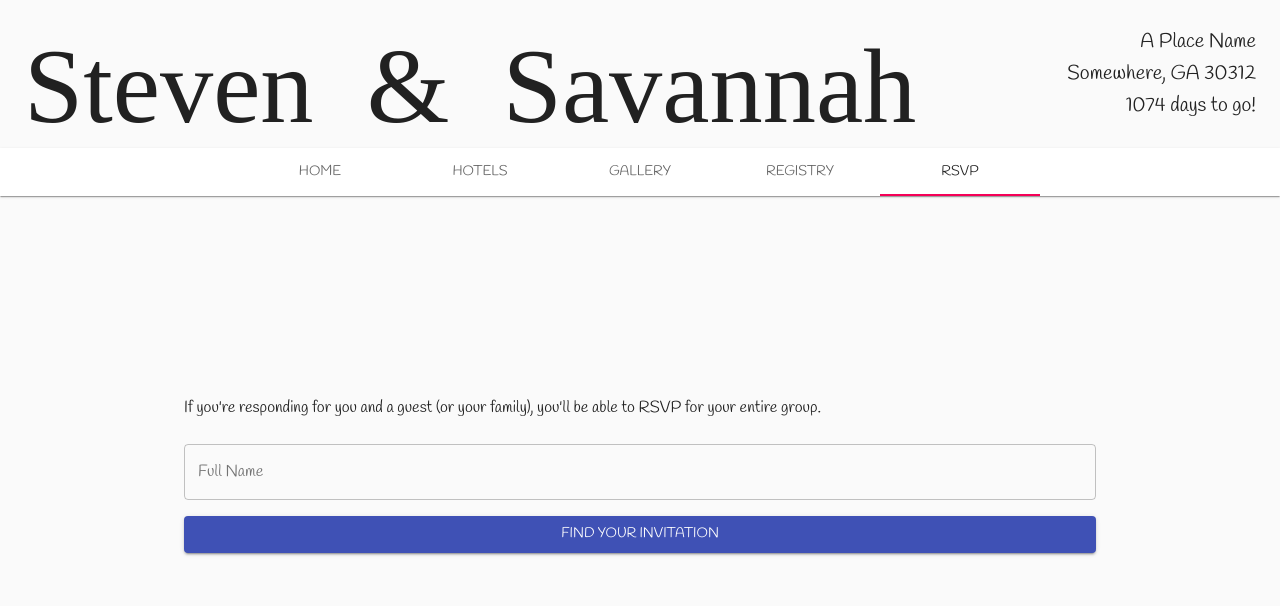
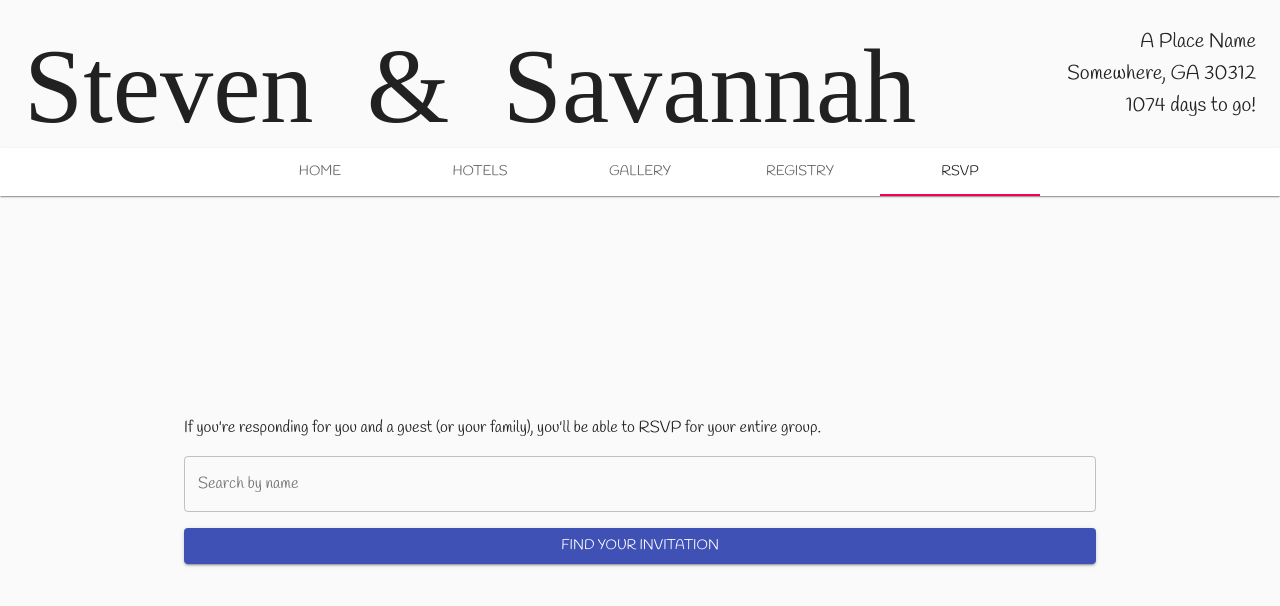
Before and after one commit to imle/wedding-frontend, a React (Create React App) app: page /rsvp in a window 1280 px wide. Shown: the top 606 px of the page. Built offline with nearby package versions, Linux system fonts and the light colour scheme; a web font is replaced by a local one.

Commit message:
Another good state

```diff
--- a/src/public/App.tsx
+++ b/src/public/App.tsx
@@ -1,7 +1,6 @@
 import React from "react";
 import {Redirect, Route, RouteComponentProps, Switch} from "react-router-dom";
 import {createStyles, Theme, withStyles, WithStyles} from "@material-ui/core/styles";
-import Container from "@material-ui/core/Container";
 import Grid from "@material-ui/core/Grid";
 import Typography from "@material-ui/core/Typography";
 import Hidden from "@material-ui/core/Hidden";
@@ -19,14 +18,17 @@ import RSVPSearch from "./RSVPSearch";
 
 const styles = (theme: Theme) => createStyles({
   root: {
+    height: "100%",
     display: "flex",
     flexDirection: "column",
-    minHeight: "100%",
   },
-  container: {
-    padding: 0,
-    backgroundColor: theme.palette.background.default,
+  content: {
+    flex: 1,
+    flexGrow: 1,
+    overflow: "auto",
   },
+  header: {},
+  footer: {},
   title: {
     marginTop: theme.spacing(3),
     // fontFamily: `cursive`,
@@ -56,9 +58,6 @@ const styles = (theme: Theme) => createStyles({
     bottom: 0,
     left: 0,
     right: 0,
-  },
-  footer: {
-    marginTop: "auto",
   },
 });
 
@@ -99,9 +98,8 @@ class App extends React.Component<Props, State> {
     const {classes} = this.props;
 
     return (
-      <Box className={classes.root}>
-        <Container className={classes.container} maxWidth="xl">
-          <Grid container>
+      <Box className={classes.root} maxWidth={"xl"}>
+        <Box className={classes.header}>
           <Grid item xs={12}>
             <Hidden smDown>
               <Grid container alignItems={"center"} className={classes.title_space}>
@@ -130,7 +128,8 @@ class App extends React.Component<Props, State> {
               <DesktopNav page={this.state.page} setPage={this.setPage}/>
             </Grid>
           </Hidden>
-            <Grid item xs={12}>
+        </Box>
+        <Box className={classes.content}>
           <Switch>
             <Route path="/hotels" exact>
               {/*<Hotels />*/}
@@ -141,7 +140,7 @@ class App extends React.Component<Props, State> {
             <Route path="/registry" exact>
               {/*<Registry />*/}
             </Route>
-                <Route path="/rsvp/:rsvp_code" exact render={(match: RouteComponentProps<{rsvp_code: string}>) => (
+            <Route path="/rsvp/:rsvp_code" exact render={(match: RouteComponentProps<{ rsvp_code: string }>) => (
               <RSVPByCode code={match.match.params.rsvp_code}/>
             )}/>
             <Route path="/rsvp" exact>
@@ -154,11 +153,10 @@ class App extends React.Component<Props, State> {
               <Redirect to={{pathname: "/"}}/>
             </Route>
           </Switch>
-            </Grid>
-          </Grid>
-        </Container>
+        </Box>
+        <Box className={classes.footer}>
           <Hidden smUp>
-          <Box className={classes.footer}>
+            <Box>
               <BottomNavigation/>
             </Box>
             <Box className={classes.mobile_nav}>
@@ -166,6 +164,7 @@ class App extends React.Component<Props, State> {
             </Box>
           </Hidden>
         </Box>
+      </Box>
     );
   }
 }
--- a/src/public/RSVPByCode.tsx
+++ b/src/public/RSVPByCode.tsx
@@ -3,24 +3,16 @@ import {createStyles, Theme, withStyles, WithStyles} from "@material-ui/core/sty
 import Container from "@material-ui/core/Container";
 import Grid from "@material-ui/core/Grid";
 import Typography from "@material-ui/core/Typography";
-import {ErrorResponse, Invitee, InviteeRsvpCodeResponse} from "../types/invitee";
-import {CircularProgress} from "@material-ui/core";
+import {Party} from "../types/invitee";
+import {ErrorResponse, RsvpCodeResponse} from "../types/responses";
+import {Card, CircularProgress} from "@material-ui/core";
 import Button from "@material-ui/core/Button";
 import {Link as RouterLink} from "react-router-dom";
+import Box from "@material-ui/core/Box";
 
 const styles = (theme: Theme) => createStyles({
   root: {
-    paddingTop: "calc(50vh - 200px)",
-    display: "flex",
-    flexDirection: "column",
-    justifyContent: "center",
-  },
-  form: {
-    display: "block",
-    width: "100%",
-  },
-  margin: {
-    margin: theme.spacing(1, 0),
+    height: "100%",
   },
 });
 
@@ -30,14 +22,14 @@ interface Props extends WithStyles<typeof styles> {
 
 interface State {
   searching: boolean;
-  invitee: Invitee | null;
+  party: Party | null;
   error?: string;
 }
 
 class RSVPByCode extends React.Component<Props, State> {
   state: State = {
     searching: false,
-    invitee: null,
+    party: null,
   };
 
   componentDidMount() {
@@ -59,14 +51,14 @@ class RSVPByCode extends React.Component<Props, State> {
 
         return response.json()
       })
-      .then((data: ErrorResponse | InviteeRsvpCodeResponse) => {
+      .then((data: ErrorResponse | RsvpCodeResponse) => {
         if ("error" in data) throw data;
 
         return data;
       })
-      .then((data: InviteeRsvpCodeResponse) => {
+      .then((data: RsvpCodeResponse) => {
         this.setState({
-          invitee: data.invitee,
+          party: data.party,
           searching: false,
         });
       })
@@ -97,15 +89,24 @@ class RSVPByCode extends React.Component<Props, State> {
     if (this.state.error) {
       return (
         <Container className={classes.root} maxWidth="md">
-          <Grid container justify="center" spacing={2}>
+          <Grid
+            style={{
+              height: "100%",
+            }}
+            container
+            direction="row"
+            justify="center"
+            alignItems="center"
+            spacing={0}
+          >
             <Grid item xs={12}>
               <Typography align={"center"}>
                 {this.state.error}
               </Typography>
             </Grid>
             <Grid item xs={4}>
+              <Box mt={2} mb={2}>
                 <Button
-                className={classes.margin}
                   variant={"contained"}
                   color={"primary"}
                   fullWidth
@@ -114,10 +115,11 @@ class RSVPByCode extends React.Component<Props, State> {
                 >
                   Search By Name
                 </Button>
+              </Box>
             </Grid>
             <Grid item xs={4}>
+              <Box mt={2} mb={2}>
                 <Button
-                className={classes.margin}
                   variant={"contained"}
                   color={"primary"}
                   fullWidth
@@ -125,13 +127,14 @@ class RSVPByCode extends React.Component<Props, State> {
                 >
                   Try Another Code
                 </Button>
+              </Box>
             </Grid>
           </Grid>
         </Container>
       );
     }
 
-    if (this.state.invitee === null) {
+    if (!this.state.party) {
       return (
         <CircularProgress/>
       );
@@ -139,17 +142,26 @@ class RSVPByCode extends React.Component<Props, State> {
 
     return (
       <Container className={classes.root} maxWidth="md">
-        <Grid container justify="center" spacing={2}>
+        <Grid
+          style={{
+            height: "100%",
+          }}
+          container
+          direction="row"
+          justify="center"
+          alignItems="center"
+          spacing={0}
+        >
           <Grid item xs={12}>
+            <Card>
               <Typography align={"center"}>
-              Name: {this.state.invitee.name}
-              {this.state.invitee.edges.Party.edges.Invitees
-                .filter((related) => related.code !== this.state.invitee!.code)
+                {this.state.party.edges.Invitees
                   .map((related, i) => (
-                  <React.Fragment key={i}><br/>Name: {related.name}</React.Fragment>
+                    <React.Fragment key={i}>Name: {related.name}<br/></React.Fragment>
                   ))
                 }
               </Typography>
+            </Card>
           </Grid>
         </Grid>
       </Container>
--- a/src/public/RSVPSearch.tsx
+++ b/src/public/RSVPSearch.tsx
@@ -6,7 +6,8 @@ import TextField from "@material-ui/core/TextField";
 import Typography from "@material-ui/core/Typography";
 import Box from "@material-ui/core/Box";
 import Button from "@material-ui/core/Button";
-import {ErrorResponse, Invitee, InviteeSearchResponse} from "../types/invitee";
+import {Party} from "../types/invitee";
+import {ErrorResponse, InviteeSearchResponse} from "../types/responses";
 import {CircularProgress} from "@material-ui/core";
 import FormControl from "@material-ui/core/FormControl";
 import FormLabel from "@material-ui/core/FormLabel";
@@ -16,17 +17,12 @@ import Radio from "@material-ui/core/Radio";
 
 const styles = (theme: Theme) => createStyles({
   root: {
-    paddingTop: "calc(50vh - 200px)",
-    display: "flex",
-    flexDirection: "column",
-    justifyContent: "center",
+    height: "100%",
   },
   form: {
+    width: "100%",
+    height: "100%",
     display: "block",
-    width: "100%",
-  },
-  margin: {
-    margin: theme.spacing(1, 0),
   },
 });
 
@@ -36,9 +32,9 @@ interface Props extends WithStyles<typeof styles> {
 
 interface State {
   searching: boolean;
-  matches: Invitee[] | null;
+  matches: Party[] | null;
   error?: string;
-  full_name: string;
+  name: string;
   selected_code: string | null;
 }
 
@@ -46,7 +42,7 @@ class RSVPSearch extends React.Component<Props, State> {
   state: State = {
     searching: false,
     matches: null,
-    full_name: "",
+    name: "",
     selected_code: null,
   };
 
@@ -85,7 +81,7 @@ class RSVPSearch extends React.Component<Props, State> {
       searching: true,
     });
 
-    this.searchForInviteeCode(this.state.full_name);
+    this.searchForInviteeCode(this.state.name);
   };
 
   setSelectedCode = (e: React.ChangeEvent<HTMLInputElement>, value: string) => {
@@ -111,33 +107,44 @@ class RSVPSearch extends React.Component<Props, State> {
 
     if (this.state.matches && this.state.matches.length > 1) {
       return (
-        <Container className={classes.root} maxWidth="md">
+        <Container className={classes.root} maxWidth="sm">
+          <form className={classes.form} noValidate autoComplete="off" onSubmit={this.submitSelectedCode}>
+            <Grid
+              style={{
+                height: "100%",
+              }}
+              container
+              direction="row"
+              justify="center"
+              alignItems="center"
+              spacing={0}
+            >
               <Grid item xs={12}>
-            <form className={classes.form} noValidate autoComplete="off" onSubmit={this.submitSelectedCode}>
-              <Box display="flex" justifyContent="center">
-                <Box>
                 <FormControl component="fieldset">
                   <FormLabel component="legend">Matches</FormLabel>
                   <RadioGroup value={this.state.selected_code} onChange={this.setSelectedCode}>
                     {this.state.matches.map((match) => (
-                        <FormControlLabel key={match.code} value={match.code} control={<Radio/>} label={match.name}/>
+                      <FormControlLabel
+                        key={match.code}
+                        value={match.code}
+                        control={<Radio/>}
+                        label={match.edges.Invitees.map((i) => i.name).join(", ")}/>
                     ))}
                   </RadioGroup>
                 </FormControl>
+                <Box mt={2} display="flex" flexDirection="row-reverse">
                   <Button
-                    className={classes.margin}
-                    variant={"contained"}
-                    color={"primary"}
-                    fullWidth
+                    variant="contained"
+                    color="primary"
                     disabled={!this.state.selected_code}
                     onClick={this.submitSelectedCode}
                   >
                     Select
                   </Button>
                 </Box>
-              </Box>
+              </Grid>
+            </Grid>
           </form>
-          </Grid>
         </Container>
       );
     }
@@ -151,6 +158,13 @@ class RSVPSearch extends React.Component<Props, State> {
 
     return (
       <Container className={classes.root} maxWidth="md">
+        <Grid
+          style={{height: "100%"}}
+          container
+          direction="row"
+          justify="center"
+          alignItems="center"
+        >
           <Grid item xs={12}>
             <Box mb={2}>
               <Typography>
@@ -159,22 +173,23 @@ class RSVPSearch extends React.Component<Props, State> {
               </Typography>
             </Box>
             <form className={classes.form} noValidate autoComplete="off" onSubmit={this.submitSearch}>
+              <Box mt={2} mb={2}>
                 <TextField
-              className={classes.margin}
-              label="Full Name"
+                  label="Search by name"
                   variant="outlined"
                   fullWidth
-              value={this.state.full_name}
+                  value={this.state.name}
                   onChange={e => this.setState({
-                full_name: e.target.value,
+                    name: e.target.value,
                     matches: null,
                   })}
                   disabled={this.state.searching}
                   error={!!error}
                   helperText={!this.state.searching ? error : ""}
                 />
+              </Box>
+              <Box mt={2} mb={2}>
                 <Button
-              className={classes.margin}
                   variant={"contained"}
                   color={"primary"}
                   fullWidth
@@ -183,7 +198,9 @@ class RSVPSearch extends React.Component<Props, State> {
                 >
                   Find Your Invitation
                 </Button>
+              </Box>
             </form>
+          </Grid>
         </Grid>
       </Container>
     );
--- /dev/null
+++ b/src/types/responses.ts
@@ -0,0 +1,13 @@
+import {Party} from "./invitee";
+
+export interface ErrorResponse {
+  error: string;
+}
+
+export interface InviteeSearchResponse {
+  matches: Party[];
+}
+
+export interface RsvpCodeResponse {
+  party: Party;
+}
```
Also changed, not shown: src/types/invitee.ts (+1 -15 lines), 1 other file (tests, documents, lock files or other folders). Lines whose indentation alone changed are shown as unchanged.
